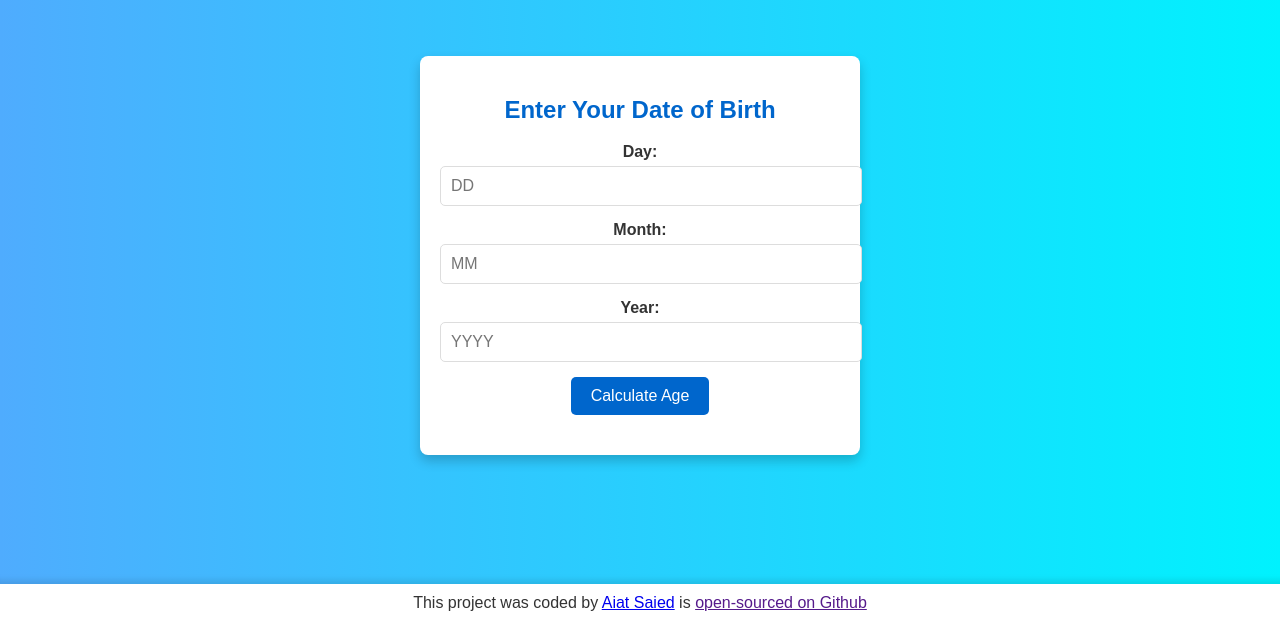
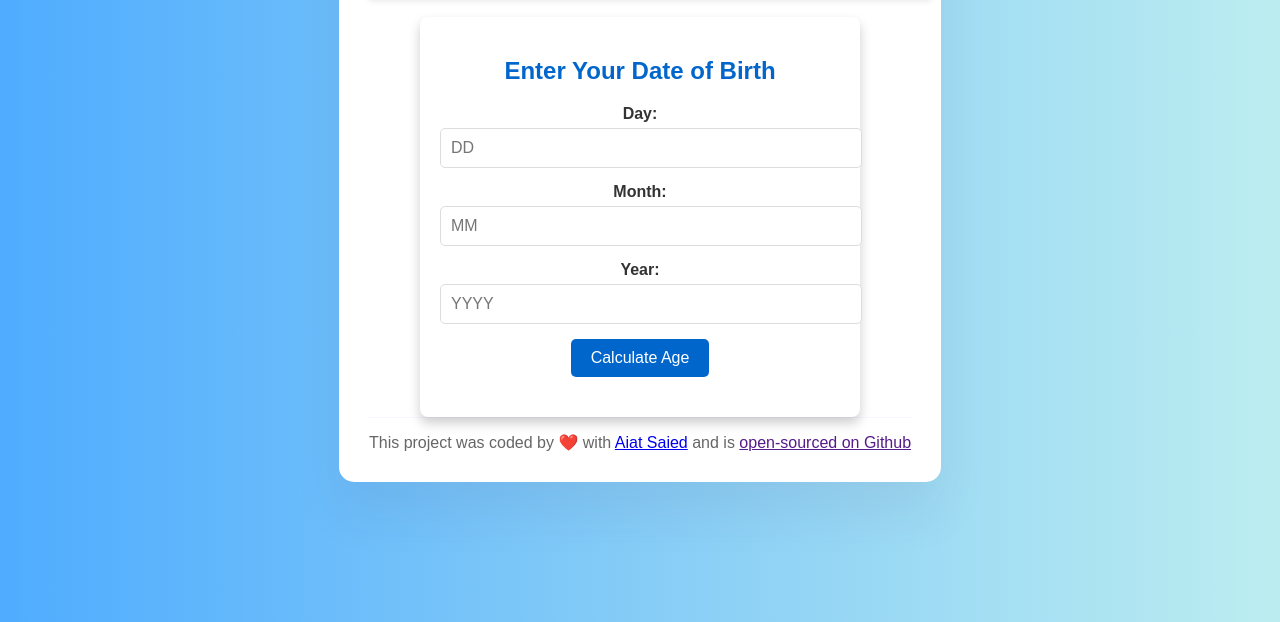
Before and after one commit to AiatSaied/Age-Calculator-project, a plain HTML site: page index.html in a window 1280 px wide. Shown: the part 178-800 px from the top of the page. Drawn offline with Linux system fonts and the light colour scheme.

Commit message:
Edited on HTML file and CSS file

```diff
--- a/index.html
+++ b/index.html
@@ -7,6 +7,7 @@
     <link rel="stylesheet" href="src/style.css">
 </head>
 <body>
+    <div class="Age-Calculator">
         <header>
             <h1>Age Calculator</h1>
             <p>Calculate your age based on your date of birth.</p>
@@ -32,12 +33,12 @@
                 <p id="result"></p>
             </section>
         </main>
-    <footer>This project was coded by
+        <footer>This project was coded by ❤️ with
             <a href="https://github.com/AiatSaied" target="_blank">Aiat Saied</a>
-        is
+            and is
             <a href="" target="_blank">open-sourced on Github</a>
         </footer>
-
+    </div>
     <script src="src/index.js"></script>
 </body>
 </html>
--- a/src/index.js
+++ b/src/index.js
@@ -32,5 +32,5 @@ function calculateAge() {
     }
 
     document.getElementById("result").innerText =
-        `You are ${ageYears} years, ${ageMonths} months, and ${ageDays} days old......`;
+        `You are ${ageYears} years, ${ageMonths} months, and ${ageDays} days old`;
 }
--- a/src/style.css
+++ b/src/style.css
@@ -2,7 +2,7 @@ body {
     font-family: 'Arial', sans-serif;
     margin: 0;
     padding: 0;
-    background: linear-gradient(to right, #4facfe, #00f2fe);
+    background: linear-gradient(to right, #4facfe, #bcedf0);
     color: #333;
     display: flex;
     flex-direction: column;
@@ -10,12 +10,25 @@ body {
     min-height: 100vh;
 }
 
+.Age-Calculator {
+    background: white;
+    max-width: 600px;
+    margin: 60px auto;
+    padding: 30px;
+    border-radius: 15px;
+    box-shadow: 0 30px 50px rgba(65, 50, 100, 0.08);
+    -webkit-border-radius: 15px;
+    -moz-border-radius: 15px;
+    -ms-border-radius: 15px;
+    -o-border-radius: 15px;
+}
 header {
     text-align: center;
-    padding: 20px;
+    padding: 10px;
     background: #fff;
     box-shadow: 0px 4px 6px rgba(0, 0, 0, 0.1);
     width: 100%;
+    margin-bottom: 20px;
 }
 
 header h1 {
@@ -85,14 +98,14 @@ button:hover {
 
 #result {
     margin-top: 20px;
-    font-size: 1.2em;
+    font-size: 20px;
     color: #0066cc;
 }
 
 footer {
+    border-top: 1px solid #f9f7fe;
     text-align: center;
-    padding: 10px;
-    background: #fff;
+    padding-top: 15px;
     width: 100%;
-    box-shadow: 0px -4px 6px rgba(0, 0, 0, 0.1);
+    color: #666;
 }
```
Lines whose indentation alone changed are shown as unchanged.
